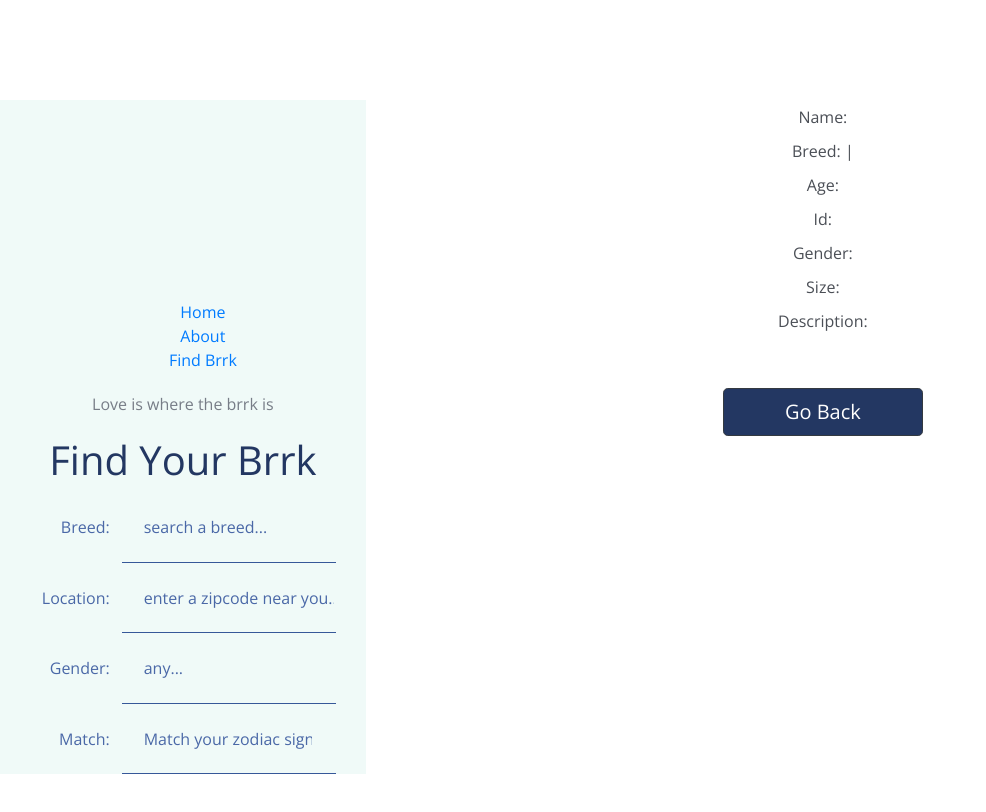
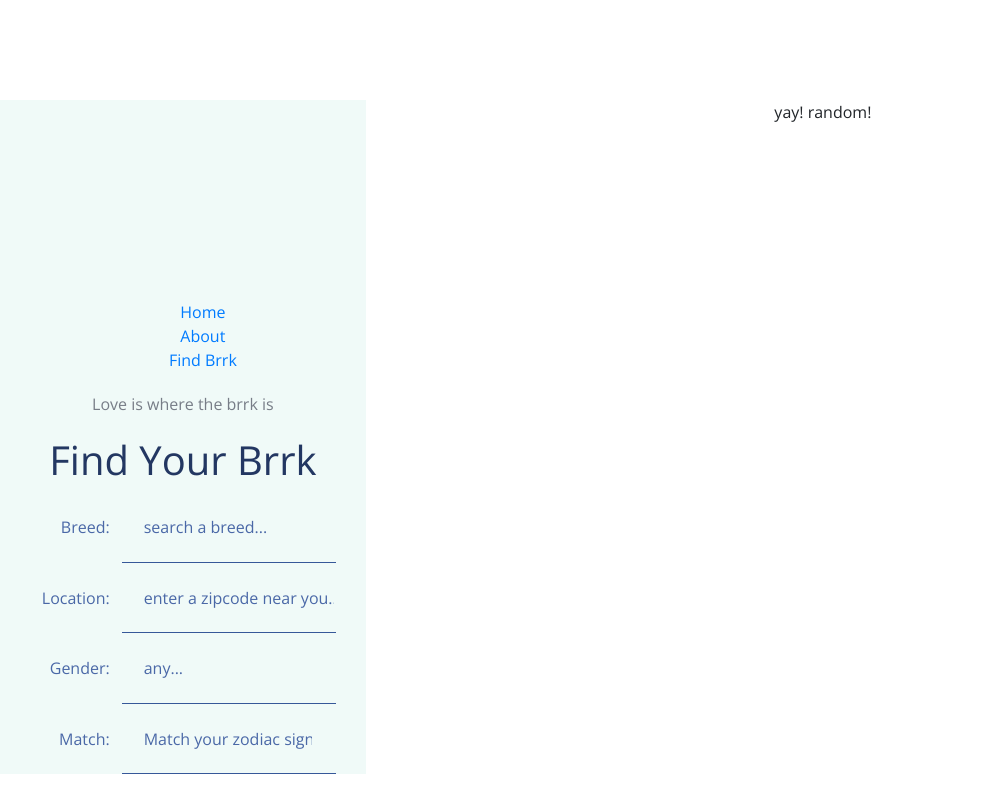
Before and after one commit to ishanliou/facebrrk, a React (Create React App) app: page /findbrrk/random in a window 1280 px wide. Shown: the top 812 px of the page, without its empty margins (0-986 px from the left). Built offline with nearby package versions, Linux system fonts and the light colour scheme.

Commit message:
route path

```diff
--- a/src/App.js
+++ b/src/App.js
@@ -14,6 +14,7 @@ import petfinder from './petfinder-client'
 import credentials from './credentials'
 import { Route, Switch, Redirect, Link } from 'react-router-dom'
 import BarkDetsils from './components/BarkDetails';
+import RandomList from './components/RandomList';
 
 const petFinderKey = petfinder(credentials)
 const pf = petfinder()
@@ -100,6 +101,7 @@ class App extends Component {
           </div>
 
         <div className="main-container column">
+          <Switch>
             <Route exact path="/" component={ Home } />
             <Route path="/home" component={ Home } />
             <Route path="/about" component={ About } />
@@ -114,6 +116,7 @@ class App extends Component {
                 </ErrorBoundary>
               )
             }} />
+            <Route path="/findbrrk/random" component={ RandomList }/>
             <Route path="/findbrrk/:petId" render={(route) => {
               // console.log(route.match.params.petId)
               const petId = route.match.params.petId
@@ -121,6 +124,7 @@ class App extends Component {
                 <BarkDetsils petId={ petId }/>
               )
             }}/>
+          </Switch>
         </div>
 
 
--- a/src/components/RandomList.js
+++ b/src/components/RandomList.js
@@ -3,7 +3,7 @@ import React, { Component } from 'react'
 class RandomList extends Component{
     render() {
         return(
-            <div></div>
+            <div>yay! random!</div>
         )
     }
 }
```
Lines whose indentation alone changed are shown as unchanged.
